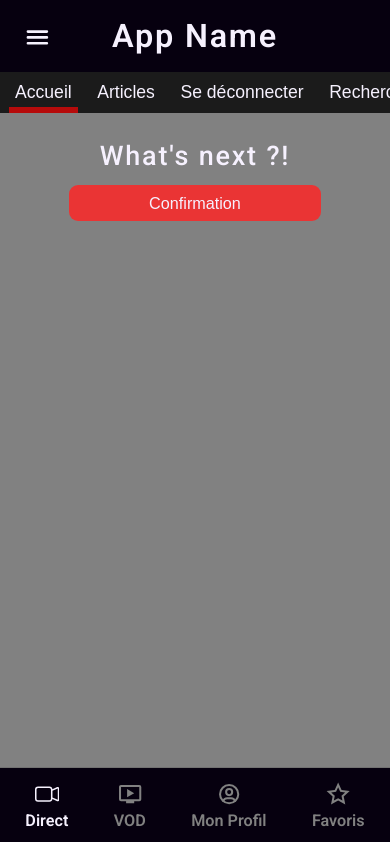
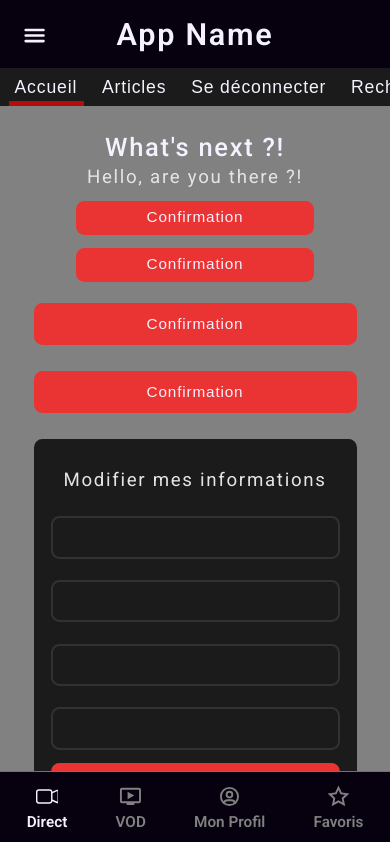
Before and after one commit to Jul1enF/nextjs-app-router-template, a Next.js app: page / in a window 390 px wide. Shown: the top 842 px of the page. Built offline with nearby package versions, Linux system fonts and the light colour scheme.

Commit message:
first changes in global styles

```diff
--- a/components/layout-wrapper/AppLayoutWrapper.js
+++ b/components/layout-wrapper/AppLayoutWrapper.js
@@ -7,20 +7,28 @@ import HorizontalMenu from '@/components/layout/horizontal-menu/HorizontalMenu';
 
 
 export default function AppLayoutWrapper({ children }) {
-    const {mounted, computerDisplay } = useWindowDimensions()
+    const { mounted, computerDisplay } = useWindowDimensions()
 
     // Don't render if the dom hasn't been hydrated and computerDisplay setted
     if (!mounted) return null
 
     return (
         <>
-            <Header />
+            <header>
+                <Header />
 
-            <HorizontalMenu />
+                <HorizontalMenu />
+            </header>
 
-            {children}
+            <main>
+                {children}
+            </main>
 
-            {!computerDisplay && <PhoneTabBar />}
+            {!computerDisplay && (
+                <nav aria-label="Navigation principale mobile">
+                    <PhoneTabBar />
+                </nav>
+            )}
         </>
     )
 
--- a/components/pages/home/Home.js
+++ b/components/pages/home/Home.js
@@ -4,22 +4,77 @@ import styles from '@/styles/pages/home/Home.module.css';
 import ConfirmationModal from '@/components/ui/ConfirmationModal';
 import { useState } from 'react';
 
-function Home() {
-  const [modalVisible, setModalVisible]=useState(false)
+export default function Home() {
+  const [modalVisible, setModalVisible] = useState(false)
 
   return (
-    <div className="pageBody">
-        <h2 className="pageTitle">
-          What's next ?!
-        </h2>
+    <div className="pageContent pageViewport">
+      <h2 className="pageTitle">
+        What's next ?!
+      </h2>
 
-        <button className='regularItem strongRedBg regularText' onClick={()=>setModalVisible(true)}>
+      <h3 className="pageSubtitle">
+        Hello, are you there ?!
+      </h3>
+
+      <button className='regularItem strongRedBg regularText' onClick={() => setModalVisible(true)}>
+        Confirmation
+      </button>
+
+      <button className='regularItem strongRedBg regularText' onClick={() => setModalVisible(true)}>
+        Confirmation
+      </button>
+
+      <button className='largeItem strongRedBg regularText' style={{marginTop : "var(--medium-margin-top)"}} onClick={() => setModalVisible(true)}>
+        Confirmation
+      </button>
+
+       <button className='largeItem strongRedBg regularText' style={{marginTop : "var(--large-margin-top)"}} onClick={() => setModalVisible(true)}>
+        Confirmation
+      </button>
+
+
+      <ConfirmationModal visible={modalVisible} confirmationText={"Êtes vous sûr de vouloir gagner 1 million d'euros ?"} confirmationButtonText={"Oui je suis sûr"} cancelButtonText={"Non je préfère un chocolat"} confirmationFunction={() => setModalVisible(false)} closeModal={() => setModalVisible(false)} />
+
+      {/* <div className='card'>
+        <input className='regularItem regularText strongGreyBorder' />
+
+        <button className='regularItem strongRedBg regularText' onClick={() => setModalVisible(true)}>
           Confirmation
         </button>
 
-        <ConfirmationModal visible={modalVisible} confirmationText={"Êtes vous sûr de vouloir gagner 1 million d'euros ?"} confirmationButtonText={"Oui je suis sûr"} cancelButtonText={"Non je préfère un chocolat"} confirmationFunction={()=> setModalVisible(false)} closeModal={() => setModalVisible(false)}/>
+        <button className='regularItem strongRedBg regularText' style={{marginTop : "var(--medium-margin-top)"}} onClick={() => setModalVisible(true)}>
+        Confirmation
+      </button>
+      </div> */}
+
+
+
+      <div className='largeCard' style={{marginTop : 'var(--large-margin-top)'}}>
+          <h3 className='pageSubtitle'>
+            Modifier mes informations
+          </h3>
+
+          <input className='largeCardItem regularText strongGreyBorder' style={{marginTop : "var(--large-margin-top)"}} />
+
+          <input className='largeCardItem regularText strongGreyBorder' style={{marginTop : "var(--medium-margin-top)"}} />
+
+          <input className='largeCardItem regularText strongGreyBorder' style={{marginTop : "var(--medium-margin-top)"}} />
+
+          <input className='largeCardItem regularText strongGreyBorder' style={{marginTop : "var(--medium-margin-top)"}} />
+
+        <button className='largeCardItem strongRedBg regularText' onClick={() => setModalVisible(true)}>
+          Confirmation
+        </button>
+
+        <button className='largeCardItem strongRedBg regularText' style={{marginTop : "var(--medium-margin-top)"}} onClick={() => setModalVisible(true)}>
+        Confirmation
+      </button>
+      </div>
+
+      <div style={{minHeight : 300, width : 200, background : "green", marginTop : "var(--very-large-margin-top"}}/>
+
+
     </div>
   );
 }
-
-export default Home;
--- a/next.config.mjs
+++ b/next.config.mjs
@@ -1,6 +1,7 @@
 /** @type {import('next').NextConfig} */
 const nextConfig = {
   reactStrictMode: true,
+  allowedDevOrigins : ["192.168.1.22"],
   devIndicators: false,
   images: {
     domains: [],
--- a/styles/global/colors.css
+++ b/styles/global/colors.css
@@ -5,14 +5,17 @@ input::placeholder {
 
 /* Main colors of the app */
 :root {
-
     --bright-white: rgba(250, 248, 252, 1);
 
     --dark-white: rgba(246, 241, 254, 1);
+    --dark-white-2: rgba(238, 231, 232, 1);
+
+    --very-bright-grey : rgba(228, 228, 228, 1);
 
     --bright-grey: rgb(211, 211, 211);
 
-    --light-grey-2: rgba(149, 149, 149, 1);
+    --light-grey3: rgba(172, 172, 172, 1);
+    --light-grey2: rgba(149, 149, 149, 1);
     --light-grey: rgba(129, 129, 129, 1);
 
     --medium-grey: rgba(113, 113, 113, 1);
@@ -22,7 +25,7 @@ input::placeholder {
     --overflow-grey: rgb(42, 42, 42);
 
     --strong-grey: rgb(50, 50, 50);
-    --strong-grey-2: rgb(35, 35, 35);
+    --strong-grey2: rgb(35, 35, 35);
 
     --dark-grey: rgb(27, 27, 27);
 
@@ -33,6 +36,7 @@ input::placeholder {
     --strong-red: rgba(182, 11, 11, 1);
 
     --light-green: rgba(0, 173, 0, 1);
+    --strong-green : rgba(0, 140, 0, 1);
 
     --blue-link: rgb(1, 1, 224);
 }
--- a/styles/global/components.css
+++ b/styles/global/components.css
@@ -1,4 +1,55 @@
-/* Computer and Phones */
+/* ============================================================
+   BASE VARIABLES - COMPUTER / PHONES / TABLETS
+   ============================================================ */
+
+:root {
+    --regular-card-width: calc(var(--regular-item-width) + var(--card-horizontal-padding) * 2);
+    --headers-height: calc(var(--header-height) + var(--horiz-menu-height, 0px));
+}
+
+
+/* ============================================================
+   BASE UTILITY CLASSES - COMPUTER / PHONES / TABLETS
+   ============================================================ */
+.pageContent {
+    background-color: var(--light-grey);
+    width: 100vw;
+    max-width: 100vw;
+    min-height: 100dvh;
+    padding-top: calc(var(--headers-height) + var(--large-margin-top));
+    padding-bottom: var(--page-padding-bottom);
+    display: flex;
+    flex-direction: column;
+    align-items: center;
+}
+
+.regularItem {
+    width: var(--regular-item-width);
+    min-height: var(--regular-item-height);
+    height: var(--regular-item-height);
+    border-radius: var(--regular-border-radius);
+    margin-top: var(--regular-margin-top);
+    padding: 0 var(--regular-horizontal-padding);
+}
+
+.largeItem {
+    width: var(--large-item-width);
+    min-height: var(--large-item-height);
+    height: var(--large-item-height);
+    border-radius: var(--regular-border-radius);
+    padding: 0 var(--regular-horizontal-padding);
+    margin-top: var(--regular-margin-top);
+}
+
+.largeCardItem {
+    width: 100%;
+    min-height: var(--large-item-height);
+    height: var(--large-item-height);
+    border-radius: var(--regular-border-radius);
+    margin-top: var(--regular-margin-top);
+    padding: 0 var(--regular-horizontal-padding);
+}
+
 .inputWithIcon {
     width: 85%;
     height: 100%;
@@ -8,18 +59,37 @@
     margin: 0;
 }
 
+.card {
+    padding: var(--card-padding);
+    border-radius: var(--regular-border-radius);
+    margin-top: var(--medium-margin-top);
+    display: flex;
+    flex-direction: column;
+    align-items: center;
+    background-color: var(--dark-grey);
+}
+
+.largeCard {
+    padding: var(--card-padding);
+    width : var(--large-card-width);
+    border-radius: var(--regular-border-radius);
+    margin-top: var(--medium-margin-top);
+    display: flex;
+    flex-direction: column;
+    align-items: center;
+    background-color: var(--dark-grey);
+}
+
 .noTransition {
     transition: none !important;
 }
 
-:root {
-    --regular-card-width: calc(var(--regular-item-width) + var(--card-lateral-padding) * 2);
-    --headers-height: calc(var(--header-height) + var(--horiz-menu-height));
-}
 
-/* Computer and Phones border and background styles */
+/* ============================================================
+   BORDER & BACKGROUND STYLES - COMPUTER / PHONES / TABLETS
+   ============================================================ */
 
-.medGreyBorder {
+.strongGreyBorder {
     background-color: transparent;
     border: 2px solid var(--strong-grey);
 }
@@ -36,7 +106,10 @@
 
 
 
-/* Computer */
+/* ============================================================
+   RESPONSIVE VARIABLES AND CLASSES - COMPUTER
+   ============================================================ */
+
 @media (min-width: 1100px) and (orientation: portrait),
 (min-height: 600px) and (orientation: landscape) {
 
@@ -44,62 +117,45 @@
     :root {
         --header-height: 6.5vw;
         --horiz-menu-height: 3vw;
-        --page-padding-top: 2.5vw;
+
         --page-padding-bottom: 4vw;
+
         --regular-border-radius: 0.8vw;
+        --regular-horizontal-padding: 1vw;
         --regular-item-width: 25vw;
         --regular-item-height: 3vw;
+
         --large-item-width: 35vw;
         --large-item-height: 3.6vw;
-        --very-large-item-width: 71.5vw;
-        --item-margin-top: 1.1vw;
-        --card-lateral-padding: 2vw;
+
+
+        --regular-margin-top: 1.2vw;
+        --medium-margin-top: 2vw;
+        /* page padding top : */
+        --large-margin-top: 2.5vw;
+        --very-large-margin-top: 3.8vw;
+
+        --large-card-width : 40vw;
+        --card-horizontal-padding: 2vw;
+        --card-padding: 3vw var(--card-horizontal-padding);
     }
 
 
-    /* Components style */
-    .pageBody {
-        background-color: var(--light-grey);
-        width: 100vw;
-        height: calc(100dvh - var(--headers-height));
-        top: var(--headers-height);
-        position: relative;
-        display: flex;
-        flex-direction: column;
-        align-items: center;
-        padding-top: var(--page-padding-top);
-        padding-bottom: var(--page-padding-bottom);
-        overflow-y: scroll;
+    /* Components classes */
+    .pageViewport {
+        max-height: 100dvh;
+        overflow-y: auto;
     }
 
-    .card {
-        padding: 3vw var(--card-lateral-padding);
-        border-radius: var(--regular-border-radius);
-        margin-top: 2vw;
-        display: flex;
-        flex-direction: column;
-        align-items: center;
+    .mediumItemHeight {
+        height: 3.3vw;
     }
 
-    .regularItem {
-        width: var(--regular-item-width);
-        min-height: var(--regular-item-height);
-        height: var(--regular-item-height);
-        border-radius: var(--regular-border-radius);
-        margin-top: var(--item-margin-top);
-        padding: 0 1vw;
+    .desktopLargeItemWidth {
+        width: var(--large-item-width);
     }
 
-    .largeItem {
-        width: var(--large-item-width);
-        min-height: var(--large-item-height);
-        height: var(--large-item-height);
-        border-radius: var(--regular-border-radius);
-        padding: 0 1vw;
-        margin-top: var(--item-margin-top);
-    }
-
-    .passwordIcon {
+    .smallIcon {
         color: var(--light-grey);
         width: 1.6vw;
         height: 1.6vw;
@@ -110,14 +166,13 @@
         min-height: 0.1vw;
     }
 
-    .computerLargeItemWidth {
-        width: var(--large-item-width);
-    }
-
 }
 
 
-/* Phones */
+
+/* ============================================================
+   RESPONSIVE VARIABLES AND CLASSES - PHONES / TABLETS
+   ============================================================ */
 @media (max-width: 1100px) and (orientation: portrait),
 (max-height: 600px) and (orientation: landscape) {
 
@@ -126,60 +181,38 @@
         --header-height: calc(var(--screen-coeff) * 80px);
         --horiz-menu-height: calc(var(--screen-coeff) * 45px);
         --tab-bar-height: calc(var(--screen-coeff) * 86px);
-        --page-padding-top: calc(var(--screen-coeff) * 30px);
+
         --page-padding-bottom: calc(var(--tab-bar-height) + calc(var(--screen-coeff) * 50px));
+
         --regular-border-radius: calc(var(--screen-coeff) * 10px);
+        --regular-horizontal-padding: calc(var(--screen-coeff) * 10px);
         --regular-item-width: calc(var(--screen-coeff) * 280px);
         --regular-item-height: calc(var(--screen-coeff) * 40px);
+
+
         --large-item-width: calc(var(--screen-coeff) * 380px);
         --large-item-height: calc(var(--screen-coeff) * 50px);
-        --item-margin-top: calc(var(--screen-coeff) * 15px);
-        --card-lateral-padding: calc(var(--screen-coeff) * 20px);
+
+
+        --regular-margin-top: calc(var(--screen-coeff) * 15px);
+        --medium-margin-top: calc(var(--screen-coeff) * 25px);
+        /* page padding top : */
+        --large-margin-top: calc(var(--screen-coeff) * 30px);
+        --very-large-margin-top: calc(var(--screen-coeff) * 45px);
+
+
+        --large-card-width : var(--large-item-width);
+        --card-horizontal-padding: calc(var(--screen-coeff) * 20px);
+        --card-padding: calc(var(--screen-coeff) * 30px) var(--card-horizontal-padding) calc(var(--screen-coeff) * 20px);
     }
 
-    /* Components style */
-    .pageBody {
-        background-color: var(--light-grey);
-        width: 100vw;
-        min-height: calc(100dvh - var(--headers-height));
-        top: var(--headers-height);
-        padding-bottom: var(--page-padding-bottom);
-        display: flex;
-        flex-direction: column;
-        align-items: center;
-        padding-top: var(--page-padding-top);
-        position: relative;
+    /* Components classes */
+
+    .mediumItemHeight {
+        height: calc(var(--screen-coeff) * 45px);
     }
 
-    .card {
-        padding: calc(var(--screen-coeff) * 30px) var(--card-lateral-padding) calc(var(--screen-coeff) * 20px);
-        border-radius: var(--regular-border-radius);
-        margin-top: calc(var(--screen-coeff) * 20px);
-        display: flex;
-        flex-direction: column;
-        align-items: center;
-    }
-
-    .regularItem {
-        width: var(--regular-item-width);
-        min-height: var(--regular-item-height);
-        height: var(--regular-item-height);
-        border-radius: var(--regular-border-radius);
-        margin-top: var(--item-margin-top);
-        padding: 0 calc(var(--screen-coeff) * 10px);
-    }
-
-    .largeItem {
-        width: var(--large-item-width);
-        max-width: 100%;
-        min-height: var(--large-item-height);
-        height: var(--large-item-height);
-        border-radius: var(--regular-border-radius);
-        padding: 0 calc(var(--screen-coeff) * 10px);
-        margin-top: var(--item-margin-top);
-    }
-
-    .passwordIcon {
+    .samllIcon {
         color: var(--light-grey);
         width: calc(var(--screen-coeff) * 20px);
         height: calc(var(--screen-coeff) * 20px);
--- a/styles/global/fonts.css
+++ b/styles/global/fonts.css
@@ -27,7 +27,7 @@
       }
 
       .pageSubtitle {
-          color: var(--light-grey);
+          color: var(--very-bright-grey);
           margin: 0.5vw 0 0 0;
           font-size: 1.5vw;
           letter-spacing: 0.15vw;
@@ -97,7 +97,7 @@
       }
 
       .pageSubtitle {
-          color: var(--light-grey);
+          color: var(--very-bright-grey);
           margin: calc(var(--screen-coeff) * 5px) 0 0 0;
           font-size: calc(var(--screen-coeff) * 22px);
           letter-spacing: calc(var(--screen-coeff) * 2px);
@@ -110,6 +110,7 @@
           font-size: var(--regular-font-size);
           font-weight: 400;
           margin: 0;
+          letter-spacing: calc(var(--screen-coeff) * 1px);
           line-height: calc(var(--screen-coeff) * 27px);
       }
 
--- a/styles/global/screenCoeff.css
+++ b/styles/global/screenCoeff.css
@@ -15,7 +15,7 @@
 /* Small phones */
 @media (max-width: 390px) and (orientation: portrait) {
     :root {
-        --screen-coeff: 0.9;
+        --screen-coeff: 0.85;
     }
 }
 
```
Also changed, not shown: styles/pages/home/Home.module.css (+1 -19 lines).
